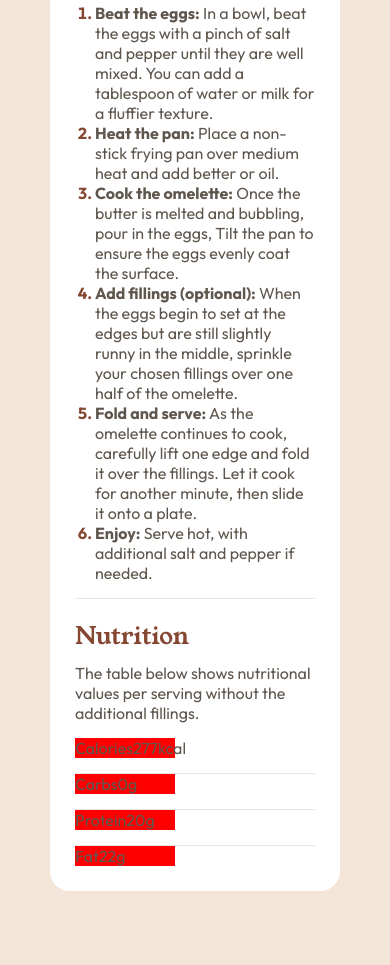
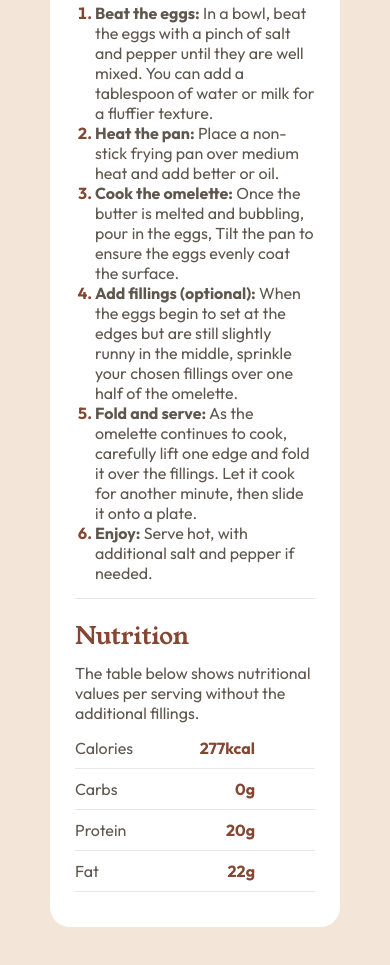
Before and after one commit to Letoniaaa/Recipe-Page, a plain HTML site: page src/index.html in a window 390 px wide. Shown: the part 893-1858 px from the top of the page. Before the commit the page ends 1784 px from the top, so only its background shows below. Drawn offline with Linux system fonts and the light colour scheme.

Commit message:
Tabela e media queries

```diff
--- a/src/index.html
+++ b/src/index.html
@@ -98,26 +98,29 @@
             The table below shows nutritional values per serving without the additional fillings.
         </p>
 
-        <div>
-            Calories<span>277kcal</span>
-        </div>
+        <div class="tabela">
+            <div class="item">
+                <p>Calories</p>
+                <p class="value">277kcal</p>
+            </div>
+            <hr>
+            <div class="item">
+                <p>Carbs</p>
+                <p class="value">0g</p>
+            </div>
+            <hr>
+            <div class="item">
+                <p>Protein</p>
+                <p class="value">20g</p>
+            </div>
 
-        <hr>
+            <hr>
+            <div class="item">
+                <p>Fat</p>
+                <p class="value">22g</p>
+            </div>
+            <hr>
 
-        <div>
-            Carbs<span>0g</span>
-        </div>
-
-        <hr>
-
-        <div>
-            Protein<span>20g</span>
-        </div>
-
-        <hr>
-
-        <div>
-            Fat<span>22g</span
         </div>
 
     </section>
--- a/src/styles/style.css
+++ b/src/styles/style.css
@@ -41,9 +41,13 @@ html{
 
 body{
     background-color: var(--Eggshell);
+    display: flex;
+    align-items: center;
+    justify-content: center;
 }
 
 .container{
+    max-width: 600px;
     background-color: var(--White);
     border-radius: 20px;
     padding: 25px;
@@ -161,14 +165,34 @@ ol{
     margin-bottom: 15px;
 }
 
-div{
+.tabela{
+    width: 100%;
     font-family: out;
-    font-weight: 400;
     color: var(--WengeBrown);
-    width: 100px;
-    background-color: red;
 }
 
-div span{
-    margin-left: px;
+.item{
+    display: flex;
+    justify-content: space-between;
 }
+
+.value{
+    padding-right: 50%;
+    font-weight: 700;
+    color: var(--Nutmeg);
+}
+
+.tabela hr{
+    width: 100%;
+    border: none;
+    border-top: 1px solid rgba(0, 0, 0, 0.096);
+    margin-top: 10px;
+    margin-bottom: 10px;
+}
+
+
+@media screen and (max-width: 600px) {
+    .value{
+        padding-right: 25%;
+    }
+}
```
